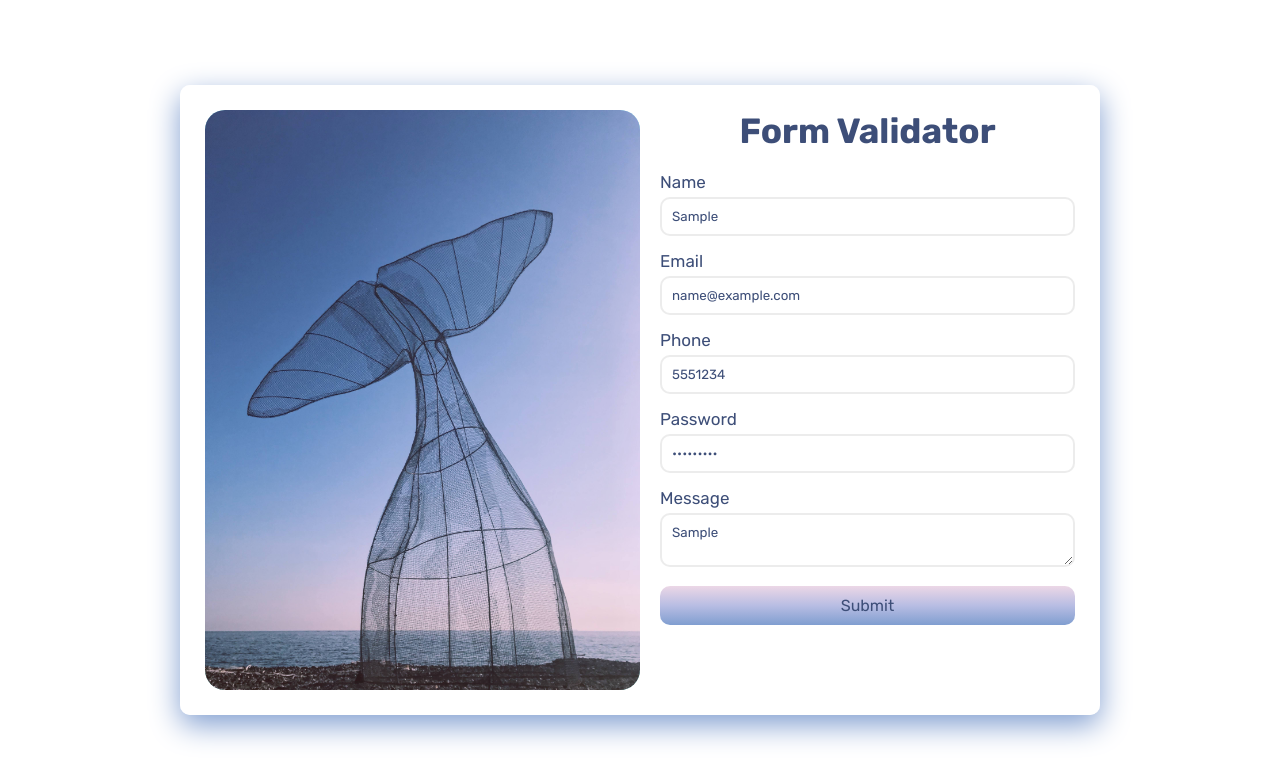
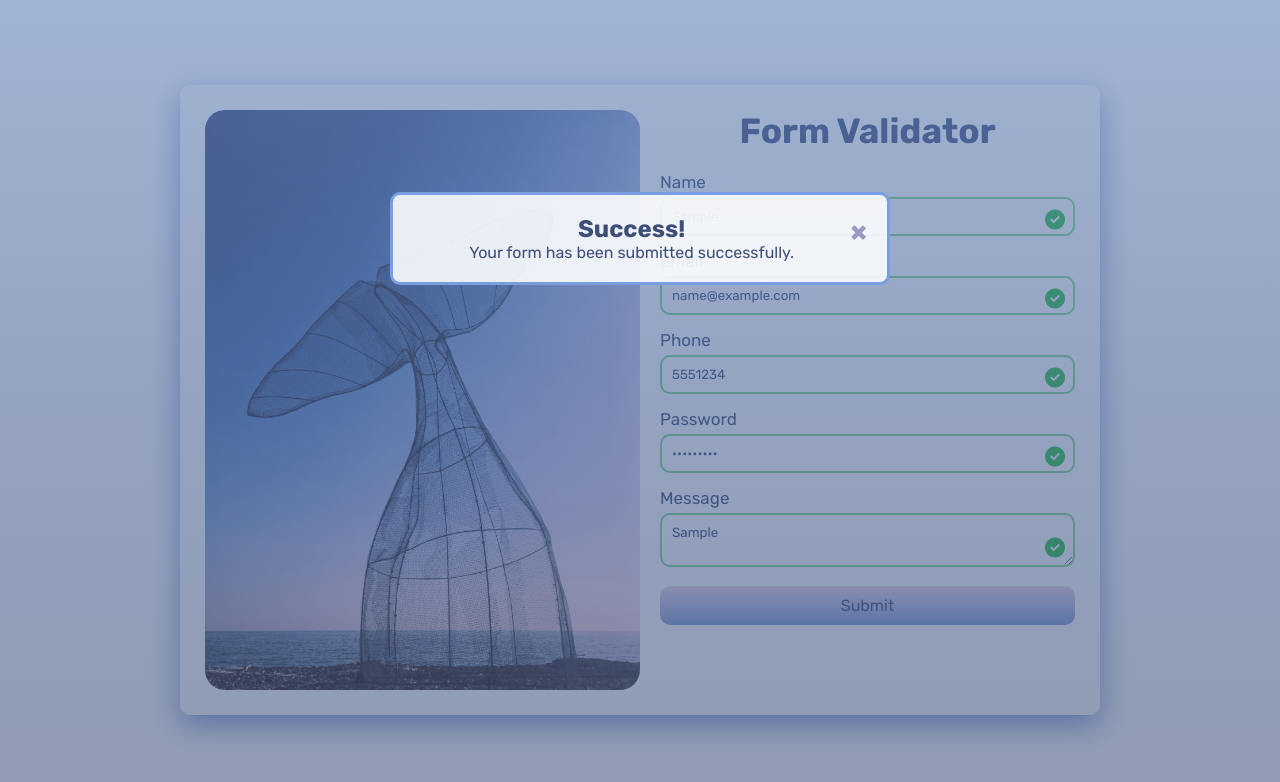
Before and after one commit to Chi4n/LoginPage, a plain HTML site: page index.html in a window 1280 px wide. Both pictures are taken after typing "Sample", "name@example.com", "5551234", "Sample123", "Sample" into the empty fields and a click on the button "Submit". Drawn offline with Linux system fonts and the light colour scheme.

Commit message:
agregamos mayus con js

```diff
--- a/app.js
+++ b/app.js
@@ -1,10 +1,19 @@
 document.addEventListener("DOMContentLoaded", function () {
   const form = document.getElementById("mainForm");
-  const name = document.getElementById("name").focus();
+  const name = document.getElementById("name");
   const email = document.getElementById("email");
   const phone = document.getElementById("phone");
   const password = document.getElementById("password");
   const message = document.getElementById("message");
+
+  name.focus()
+  document.querySelector("input").addEventListener("input", function (){
+    let valor = this.value;
+    if (valor.length > 0) {
+      this.value = valor.charAt(0).toUpperCase() + valor.slice(1).toLowerCase();
+    }
+  });
+
 
   form.addEventListener("submit", function (e) {
     e.preventDefault();
@@ -15,6 +24,8 @@ document.addEventListener("DOMContentLoaded", function () {
 
   name.addEventListener("input", () => {
     validateField(name, name.value.trim() !== "", "Name cannot be blank");
+
+
   });
 
   email.addEventListener("input", () => {
@@ -64,7 +75,8 @@ document.addEventListener("DOMContentLoaded", function () {
 
   function validateField(input, condition, errorMessage) {
     if (condition) {
-      setSuccess(input);
+      setSuccess(input)
+
     } else {
       setError(input, errorMessage);
     }
--- a/index.css
+++ b/index.css
@@ -125,7 +125,7 @@ button:hover:before,button:hover:after{
 .form-control.error .icon,
 .form-control.error input::placeholder,
 .form-control.error textarea::placeholder {
-  color: #e407076b;
+  color: #e4070778;
 }
 
 .modal {
@@ -137,20 +137,24 @@ button:hover:before,button:hover:after{
   width: 100%;
   height: 100%;
   overflow: auto;
-  background-color: rgb(0,0,0,0.4);
+  background:linear-gradient( #5b7bb391,#435d9091,#3d4e7891 );
+
+
 }
 .modal-content{
-  background-color: #fefefe;
+  background-color: #fcfdffe5;
   margin: 15% auto ;
   padding: 20px;
   width: 80%;
-  border: 1px solid #888;
+  border: 3px solid #799ee2;
   max-width: 500px;
   border-radius: 10px;
   text-align: center;
+
+
 }
 .close-button{
-  color: #888;
+  color: #9a99c5;
   float: right;
   font-size: 28px;
   font-weight: bold;
```
